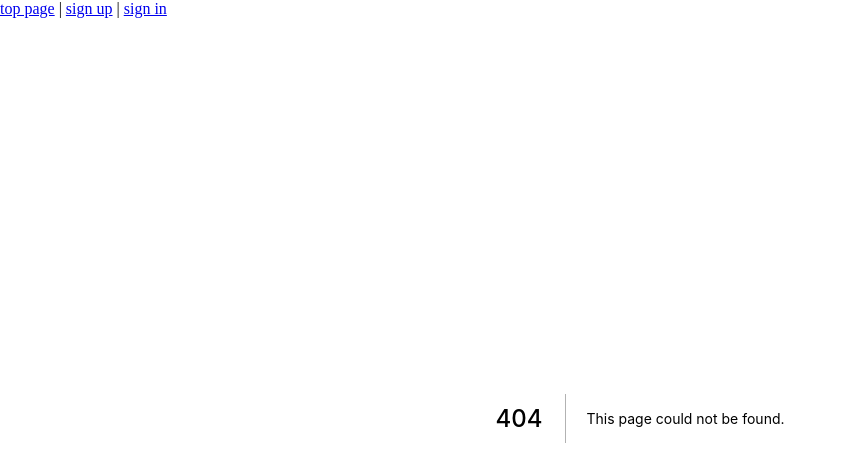
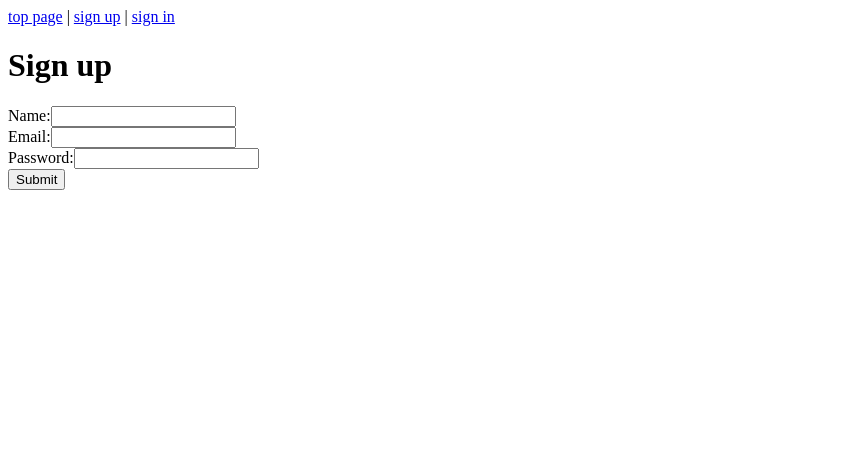
Before and after one commit to ko1ke/go-todo-front, a Next.js app: page /sign_up in a window 1280 px wide. Before the commit this address had no page. Shown: the top 466 px of the page, without its empty margins (0-847 px from the left). Built offline with nearby package versions, Linux system fonts and the light colour scheme.

Commit message:
signup page

```diff
--- /dev/null
+++ b/hooks/useSignUp.ts
@@ -0,0 +1,41 @@
+import { useCallback, useState, ChangeEvent } from 'react';
+
+const useSignUp = () => {
+  const [signUpItem, setSignupItem] = useState({
+    username: '',
+    password: '',
+    email: '',
+  });
+
+  const handleSignUpItemChange = useCallback(
+    (name: string) =>
+      ({ target: { value } }: ChangeEvent<HTMLInputElement>) => {
+        setSignupItem({ ...signUpItem, [name]: value });
+      },
+    [signUpItem]
+  );
+
+  const submitSignUp = useCallback(() => {
+    const f = async () => {
+      const method = 'POST';
+      const headers = {
+        'Content-Type': 'application/json',
+      };
+      const body = JSON.stringify(signUpItem);
+
+      const res = await fetch('http://localhost:4000/sign_up', {
+        method,
+        headers,
+        body,
+      });
+      console.log({ res });
+      return res;
+    };
+
+    f();
+  }, [signUpItem]);
+
+  return { signUpItem, handleSignUpItemChange, submitSignUp };
+};
+
+export default useSignUp;
--- /dev/null
+++ b/pages/sign_up.tsx
@@ -0,0 +1,49 @@
+import type { NextPage } from 'next';
+import useSignUp from '../hooks/useSignUp';
+
+const SignUp: NextPage = () => {
+  const { signUpItem, handleSignUpItemChange, submitSignUp } = useSignUp();
+
+  return (
+    <>
+      <h1>Sign up</h1>
+      <div>
+        <div>
+          <label>
+            Name:
+            <input
+              type="text"
+              value={signUpItem.username}
+              onChange={handleSignUpItemChange('username')}
+            />
+          </label>
+        </div>
+        <div>
+          <label>
+            Email:
+            <input
+              type="text"
+              value={signUpItem.email}
+              onChange={handleSignUpItemChange('email')}
+            />
+          </label>
+        </div>
+        <div>
+          <label>
+            Password:
+            <input
+              type="password"
+              value={signUpItem.password}
+              onChange={handleSignUpItemChange('password')}
+            />
+          </label>
+        </div>
+        <button type="submit" onClick={submitSignUp}>
+          Submit
+        </button>
+      </div>
+    </>
+  );
+};
+
+export default SignUp;
```
Also changed, not shown: pages/signup.tsx (deleted, +0 -7 lines).
